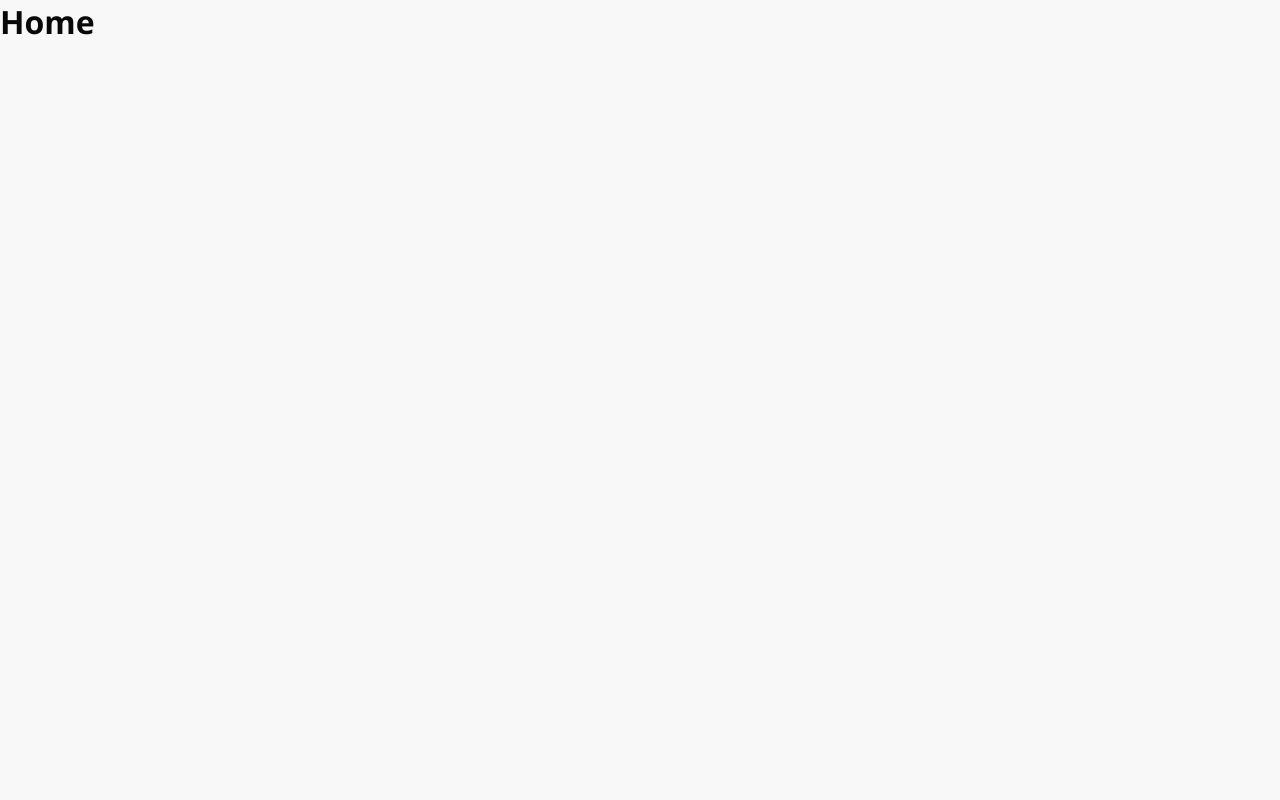
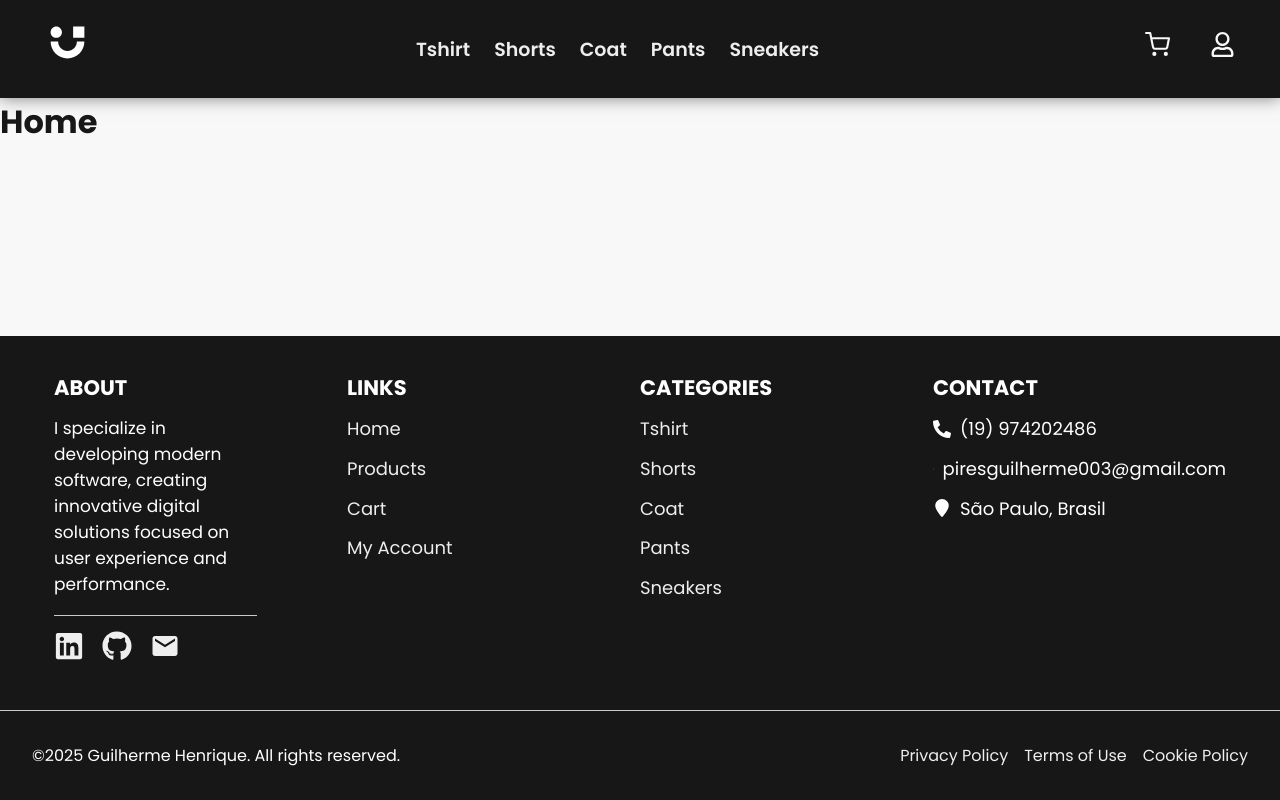
Before and after one commit to GuillhermeHenrique/urbanwear, a React (Vite) app in the folder frontend/: page / in a window 1280 px wide. Built offline with nearby package versions, Linux system fonts and the light colour scheme.

Commit message:
feat(ui): add navbar and footer components

```diff
--- a/frontend/index.html
+++ b/frontend/index.html
@@ -4,8 +4,15 @@
     <meta charset="UTF-8" />
     <link rel="icon" type="image/svg+xml" href="/vite.svg" />
     <meta name="viewport" content="width=device-width, initial-scale=1.0" />
-    <link rel="icon" type="image/png" href="/favicon.png" />
+    <link rel="icon" type="image/png" href="/favicon.svg" />
     <title>UrbanWear - Make it happen.</title>
+    <!-- FONT -->
+    <link rel="preconnect" href="https://fonts.googleapis.com" />
+    <link rel="preconnect" href="https://fonts.gstatic.com" crossorigin />
+    <link
+      href="https://fonts.googleapis.com/css2?family=Poppins:ital,wght@0,100;0,200;0,300;0,400;0,500;0,600;0,700;0,800;0,900;1,100;1,200;1,300;1,400;1,500;1,600;1,700;1,800;1,900&display=swap"
+      rel="stylesheet"
+    />
   </head>
   <body>
     <div id="root"></div>
--- a/frontend/package.json
+++ b/frontend/package.json
@@ -17,6 +17,7 @@
     "events": "^3.3.0",
     "react": "^19.1.1",
     "react-dom": "^19.1.1",
+    "react-icons": "^5.5.0",
     "react-router-dom": "^7.9.4"
   },
   "devDependencies": {
--- /dev/null
+++ b/frontend/src/App.module.css
@@ -0,0 +1,3 @@
+.container {
+  height: 100vh;
+}
--- a/frontend/src/App.tsx
+++ b/frontend/src/App.tsx
@@ -1,10 +1,20 @@
+// css
+import classes from "./App.module.css";
+
+// router
 import { Outlet } from "react-router-dom";
+
+// components
+import Navbar from "./components/layout/Navbar";
+import Footer from "./components/layout/Footer";
 
 function App() {
   return (
-    <>
+    <div className={classes.container}>
+      <Navbar />
       <Outlet />
-    </>
+      <Footer />
+    </div>
   );
 }
 
--- /dev/null
+++ b/frontend/src/components/layout/Footer.module.css
@@ -0,0 +1,90 @@
+.footer_container {
+  position: fixed;
+  bottom: 0;
+  left: 0;
+}
+
+footer {
+  bottom: 0;
+  background-color: #171717;
+  color: #fff;
+  display: flex;
+  justify-content: center;
+  padding: 2em 3em;
+  gap: 5em;
+  font-size: 18px;
+  border-bottom: 1px solid #cacaca;
+}
+
+footer a {
+  color: #eee;
+  text-decoration: none;
+}
+
+footer a:hover {
+  color: #fff;
+}
+
+.footer_section {
+  width: 25%;
+  display: flex;
+  flex-direction: column;
+  gap: 0.7em;
+}
+
+.about_text {
+  border-bottom: 1px solid #cacaca;
+  padding-bottom: 1em;
+}
+
+.about .about_text p {
+  font-size: 17px;
+}
+
+.about .about_icons {
+  gap: 1em;
+  display: flex;
+  justify-content: start;
+}
+
+.about .about_icons a {
+  font-size: 30px;
+  color: #eee;
+  transition: 0.3s;
+}
+
+.about .about_icons a:hover {
+  color: #fff;
+}
+
+.contact_section {
+  display: flex;
+  align-items: center;
+  gap: 0.5em;
+}
+
+.rights_container {
+  background-color: #171717;
+  color: #fff;
+  display: flex;
+  padding: 2em;
+  justify-content: space-between;
+}
+
+.rights_container .rights {
+  display: flex;
+}
+
+.rights_container .terms {
+  display: flex;
+  gap: 1em;
+}
+
+.rights_container .terms a {
+  color: #eee;
+  text-decoration: none;
+}
+
+.rights_container .terms a:hover {
+  color: #fff;
+}
--- /dev/null
+++ b/frontend/src/components/layout/Footer.tsx
@@ -0,0 +1,81 @@
+// css
+import classes from "./Footer.module.css";
+
+// icons
+import { FaLocationPin } from "react-icons/fa6";
+import { MdEmail } from "react-icons/md";
+import { FaGithub, FaLinkedin, FaPhoneAlt } from "react-icons/fa";
+
+const Footer = () => {
+  return (
+    <div className={classes.footer_container}>
+      <footer>
+        <div className={`${classes.footer_section} ${classes.about}`}>
+          <h3>ABOUT</h3>
+          <div className={classes.about_text}>
+            <p>
+              I specialize in developing modern software, creating innovative
+              digital solutions focused on user experience and performance.
+            </p>
+          </div>
+          <div className={classes.about_icons}>
+            <a href="/">
+              <FaLinkedin />
+            </a>
+            <a href="/">
+              <FaGithub />
+            </a>
+            <a href="/">
+              <MdEmail />
+            </a>
+          </div>
+        </div>
+        <div className={`${classes.footer_section} ${classes.links}`}>
+          <h3>LINKS</h3>
+          <a href="/">Home</a>
+          <a href="/">Products</a>
+          <a href="/">Cart</a>
+          <a href="/">My Account</a>
+        </div>
+        <div className={`${classes.footer_section} ${classes.categories}`}>
+          <h3>CATEGORIES</h3>
+          <a href="/">Tshirt</a>
+          <a href="/">Shorts</a>
+          <a href="/">Coat</a>
+          <a href="/">Pants</a>
+          <a href="/">Sneakers</a>
+        </div>
+        <div className={`${classes.footer_section} ${classes.contact}`}>
+          <h3>CONTACT</h3>
+          <div className={classes.contact_section}>
+            <FaPhoneAlt />
+            <p>(19) 974202486</p>
+          </div>
+          <div className={classes.contact_section}>
+            <MdEmail />
+            <p>piresguilherme003@gmail.com</p>
+          </div>
+          <div className={classes.contact_section}>
+            <FaLocationPin />
+            <p>São Paulo, Brasil</p>
+          </div>
+        </div>
+      </footer>
+      <div className={classes.rights_container}>
+        <div className={classes.rights}>
+          &copy;
+          <p>
+            {new Date().getFullYear()} Guilherme Henrique. All rights reserved.
+          </p>
+        </div>
+        <div className={classes.terms}>
+          <a href="/">Privacy Policy</a>
+          <a href="/">Terms of Use</a>
+          <a href="/">Cookie Policy</a>
+        </div>
+      </div>
+    </div>
+  );
+};
+
+export default Footer;
--- /dev/null
+++ b/frontend/src/components/layout/Navbar.module.css
@@ -0,0 +1,49 @@
+#navbar {
+  width: 100%;
+  padding: 15px 45px;
+  background-color: #171717;
+  box-shadow: 0 0 16px #7e7e7e;
+  display: flex;
+  justify-content: space-between;
+  align-items: center;
+}
+
+.icon {
+  align-items: center;
+}
+
+.icon a {
+  font-size: 45px;
+  color: #fff;
+}
+
+.links {
+  display: flex;
+  gap: 1.5em;
+  list-style: none;
+}
+
+.links li a {
+  font-size: 19px;
+  font-weight: 600;
+  color: #eee;
+  text-decoration: none;
+  padding-bottom: 5px;
+  transition: 0.1s;
+}
+
+.links li a:hover {
+  color: #fff;
+  border-bottom: 3px solid #fff;
+}
+
+.icons_link {
+  display: flex;
+  gap: 2.5em;
+}
+
+.icons_link a {
+  font-size: 25px;
+  color: #f8f8f8;
+  align-items: center;
+}
--- /dev/null
+++ b/frontend/src/components/layout/Navbar.tsx
@@ -0,0 +1,48 @@
+// css
+import classes from "./Navbar.module.css";
+
+// icons
+import { FiShoppingCart } from "react-icons/fi";
+import { FaRegUser } from "react-icons/fa";
+import { CgUserlane } from "react-icons/cg";
+
+const Navbar = () => {
+  return (
+    <nav id={classes.navbar}>
+      <div className={classes.icon}>
+        <a href="/">
+          <CgUserlane />
+        </a>
+      </div>
+      <div className={classes.links_container}>
+        <ul className={classes.links}>
+          <li>
+            <a href="/">Tshirt</a>
+          </li>
+          <li>
+            <a href="/">Shorts</a>
+          </li>
+          <li>
+            <a href="/">Coat</a>
+          </li>
+          <li>
+            <a href="/">Pants</a>
+          </li>
+          <li>
+            <a href="/">Sneakers</a>
+          </li>
+        </ul>
+      </div>
+      <div className={classes.icons_link}>
+        <a href="/">
+          <FiShoppingCart />
+        </a>
+        <a href="/">
+          <FaRegUser />
+        </a>
+      </div>
+    </nav>
+  );
+};
+
+export default Navbar;
--- a/frontend/src/index.css
+++ b/frontend/src/index.css
@@ -1,11 +1,11 @@
 * {
   margin: 0;
   padding: 0;
-  font-family: "Segoe UI", sans-serif;
+  font-family: "Poppins", sans-serif;
   box-sizing: border-box;
 }
 
 body {
   background-color: #f8f8f8;
-  color: #080808;
+  color: #171717;
 }
```
Also changed, not shown: frontend/public/favicon.svg (added), 1 other file (tests, documents, lock files or other folders).
